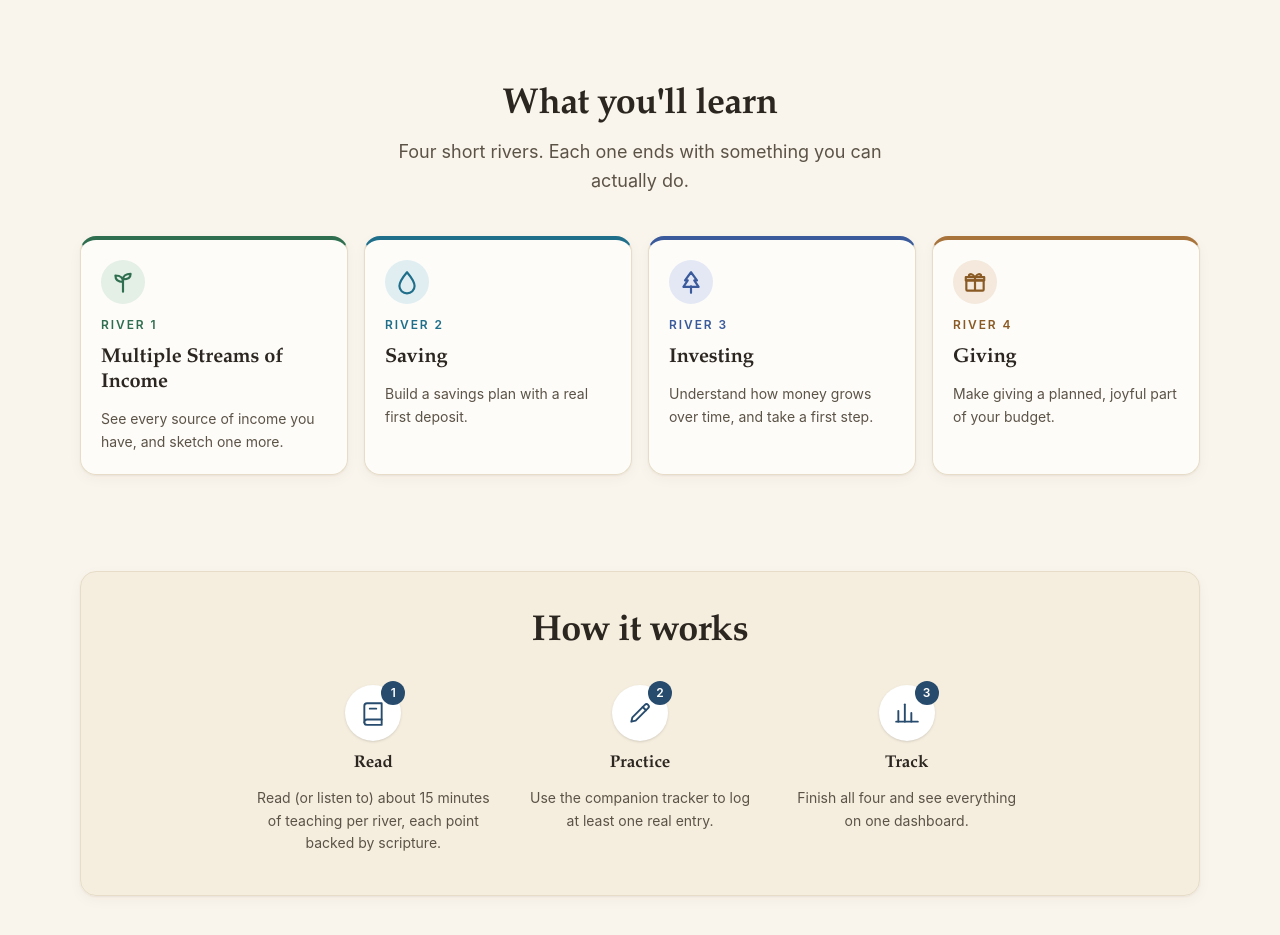
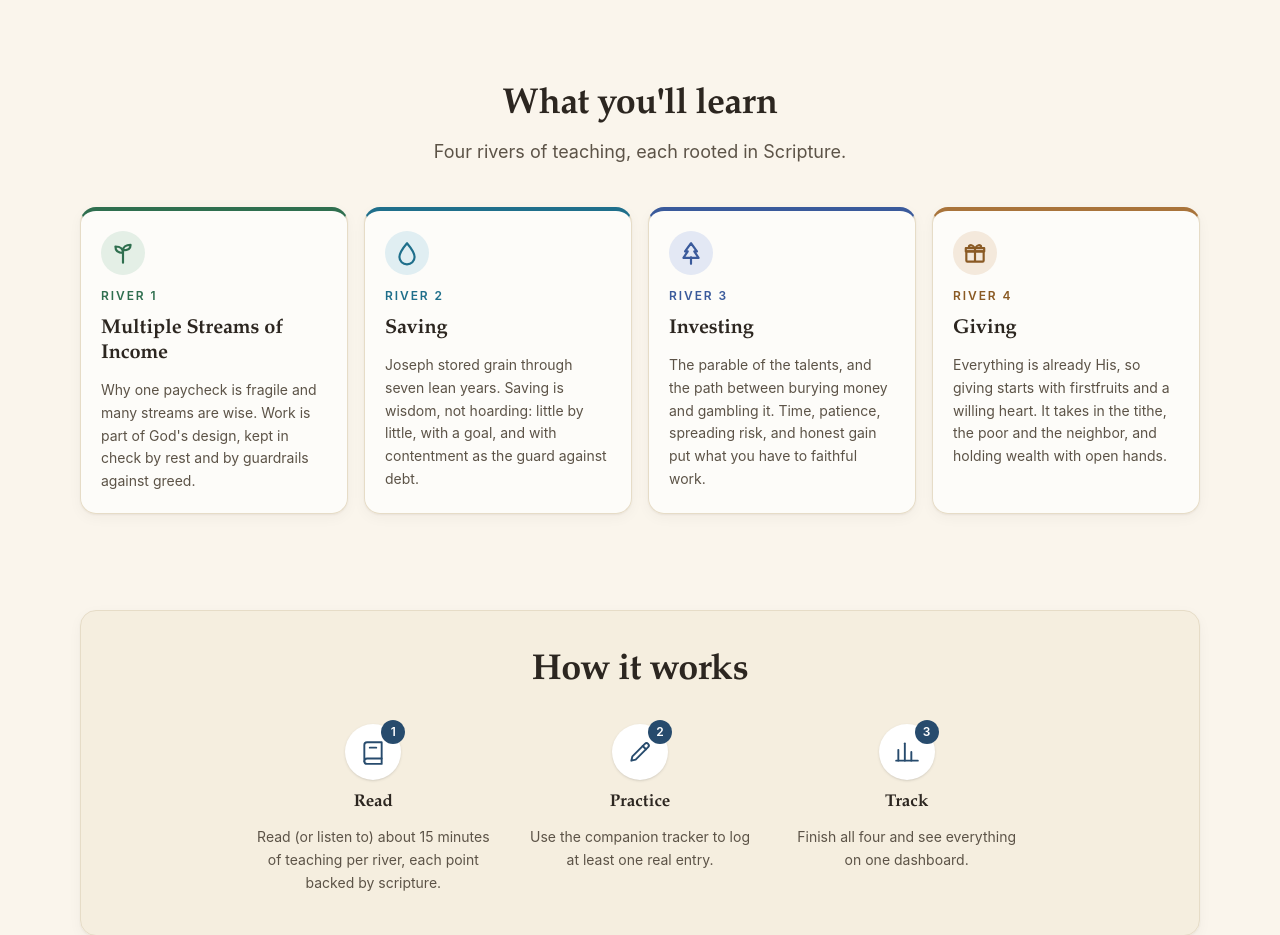
Before and after one commit to nathanieltrujillo23-sys/four-rivers, a React (Vite) app: page / in a window 1280 px wide. Shown: the part 800-1735 px from the top of the page. Built offline with nearby package versions, Linux system fonts and the light colour scheme; no server answers; the database is empty.

Commit message:
Update 2: Lesson Previews
The four What you'll learn cards now describe what each river teaches, in one or two sentences.

Co-Authored-By: Claude Sonnet 5.5 <noreply@anthropic.com>

```diff
--- a/src/i18n/strings/home.ts
+++ b/src/i18n/strings/home.ts
@@ -8,11 +8,11 @@ export const home = area(
 
     "testimony.more": "Keep reading my story",
     "learn.title": "What you'll learn",
-    "learn.sub": "Four short rivers. Each one ends with something you can actually do.",
-    "learn.1": "See every source of income you have, and sketch one more.",
-    "learn.2": "Build a savings plan with a real first deposit.",
-    "learn.3": "Understand how money grows over time, and take a first step.",
-    "learn.4": "Make giving a planned, joyful part of your budget.",
+    "learn.sub": "Four rivers of teaching, each rooted in Scripture.",
+    "learn.1": "Why one paycheck is fragile and many streams are wise. Work is part of God's design, kept in check by rest and by guardrails against greed.",
+    "learn.2": "Joseph stored grain through seven lean years. Saving is wisdom, not hoarding: little by little, with a goal, and with contentment as the guard against debt.",
+    "learn.3": "The parable of the talents, and the path between burying money and gambling it. Time, patience, spreading risk, and honest gain put what you have to faithful work.",
+    "learn.4": "Everything is already His, so giving starts with firstfruits and a willing heart. It takes in the tithe, the poor and the neighbor, and holding wealth with open hands.",
     "learn.river": "River {n}",
 
     "how.t1": "Read",
@@ -65,11 +65,11 @@ export const home = area(
 
     "testimony.more": "Sigue leyendo mi historia",
     "learn.title": "Lo que aprenderás",
-    "learn.sub": "Cuatro ríos cortos. Cada uno termina con algo que puedes hacer de verdad.",
-    "learn.1": "Ver cada fuente de ingresos que tienes y planear una más.",
-    "learn.2": "Armar un plan de ahorro con un primer depósito real.",
-    "learn.3": "Entender cómo crece el dinero con el tiempo y dar un primer paso.",
-    "learn.4": "Hacer de la generosidad una parte planeada y alegre de tu presupuesto.",
+    "learn.sub": "Cuatro ríos de enseñanza, cada uno con raíces en las Escrituras.",
+    "learn.1": "Por qué un solo sueldo es frágil y varias fuentes son sabias. El trabajo es parte del diseño de Dios, sostenido por el descanso y por límites contra la codicia.",
+    "learn.2": "José guardó grano durante siete años de escasez. Ahorrar es sabiduría, no acaparar: poco a poco, con una meta y con contentamiento como defensa contra la deuda.",
+    "learn.3": "La parábola de los talentos y el camino entre enterrar el dinero y apostarlo. El tiempo, la paciencia, repartir el riesgo y la ganancia honesta ponen lo que tienes a trabajar con fidelidad.",
+    "learn.4": "Todo ya es de Él, así que dar empieza con las primicias y un corazón dispuesto. Incluye el diezmo, los pobres y el prójimo, y sostener la riqueza con las manos abiertas.",
     "learn.river": "Río {n}",
 
     "how.t1": "Lee",
```
Also changed, not shown: 1 other file (tests, documents, lock files or other folders).
